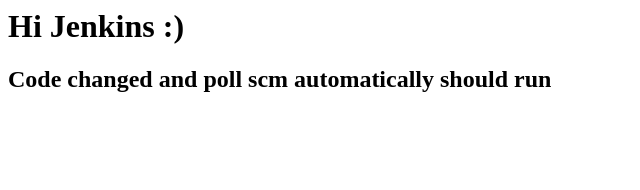
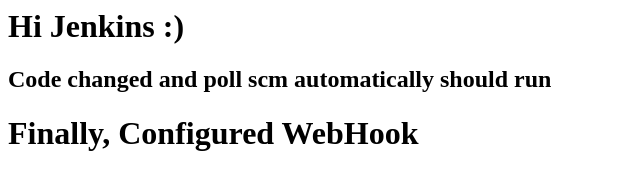
Before and after one commit to tiru-patel/jenkins_learning, a plain HTML site: page index.html in a window 1280 px wide. Shown: the whole page, without its empty margins (0-640 px from the left). Drawn offline with Linux system fonts and the light colour scheme.

Commit message:
webhook configured

```diff
--- a/index.html
+++ b/index.html
@@ -1,2 +1,4 @@
 <h1>Hi Jenkins :)</h1>
 <h2> Code changed and poll scm automatically should run </h2>
+
+<h1>Finally, Configured WebHook </h1>
```
